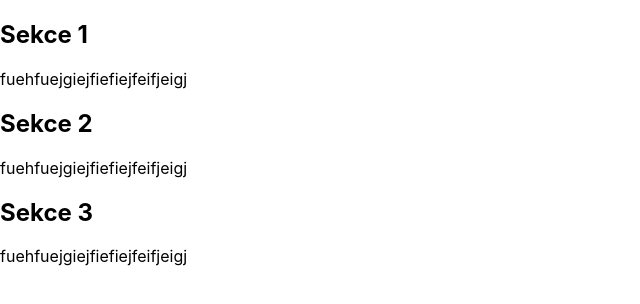
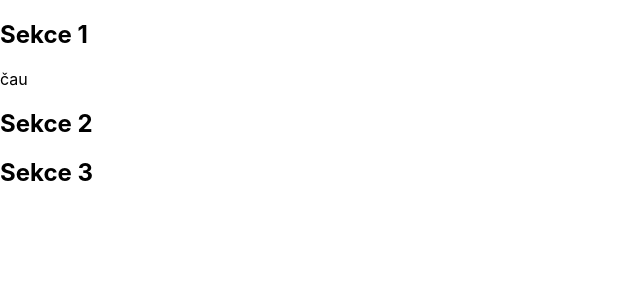
Before and after one commit to mirekondro/portfolio-ondrousek, a React (Create React App) app: page / in a window 1280 px wide. Shown: the top 304 px of the page, without its empty margins (0-640 px from the left). Built offline with nearby package versions, Linux system fonts and the light colour scheme.

Commit message:
update folders

```diff
--- a/src/App.js
+++ b/src/App.js
@@ -1,12 +1,13 @@
 import logo from './logo.svg';
 import './App.css';
-import NavigationMenu from "./components/navigation_menu";
+import NavigationMenu from "./components/navigation/navigation_menu";
 import Portfolio from "./pages/portfolio";
+import Homepage from "./pages/homepage";
 
 function App() {
     return (
         <NavigationMenu/>,
-    <Portfolio/>
+    <Homepage/>
 )
     ;
 }
--- a/src/components/carousel.jsx
+++ b/src/components/carousel/carousel.jsx
@@ -1,6 +1,6 @@
 import React, { useState } from 'react';
 import { TransitionGroup, CSSTransition } from 'react-transition-group';
-import './Carousel.css';
+import './carousel.css';
 import './Public';
 
 const images = [
--- /dev/null
+++ b/src/components/navigation/navigation_menu.jsx
@@ -0,0 +1,13 @@
+import React from 'react';
+
+function NavigationMenu() {
+    return (
+        <ul>
+            <li><a href="src/components#section1">Sekce 1</a></li>
+            <li><a href="src/components#section2">Sekce 2</a></li>
+            <li><a href="src/components#section3">Sekce 3</a></li>
+        </ul>
+    );
+}
+
+export default NavigationMenu;
--- a/src/components/navigation_menu.jsx
+++ /dev/null
@@ -1,13 +0,0 @@
-import React from 'react';
-
-function NavigationMenu() {
-    return (
-        <ul>
-            <li><a href="#section1">Sekce 1</a></li>
-            <li><a href="#section2">Sekce 2</a></li>
-            <li><a href="#section3">Sekce 3</a></li>
-        </ul>
-    );
-}
-
-export default NavigationMenu;
--- /dev/null
+++ b/src/pages/homepage.jsx
@@ -0,0 +1,20 @@
+import React from 'react';
+function Homepage() {
+    return (
+        <div>
+            <section id="section1">
+                <h2>Sekce 1</h2>
+                { "čau" }
+            </section>
+            <section id="section2">
+                <h2>Sekce 2</h2>
+                {/* Obsah sekce 2 */}
+            </section>
+            <section id="section3">
+                <h2>Sekce 3</h2>
+                {/* Obsah sekce 3 */}
+            </section>
+        </div>
+    );
+}
+export default Homepage;
```
Also changed, not shown: src/components/carousel/carousel.css (added), src/components/navigation/navigation_menu.css (added).
